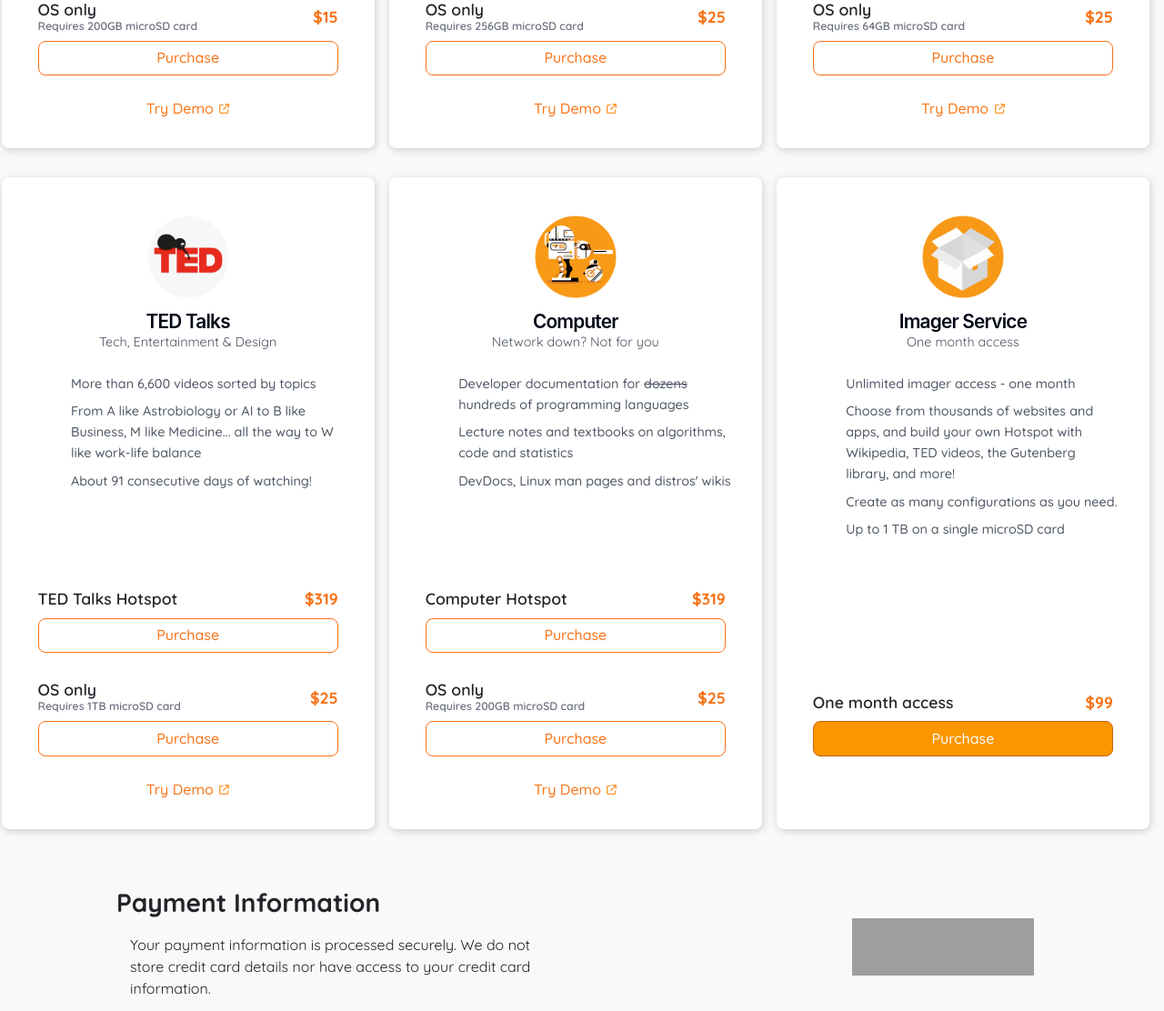
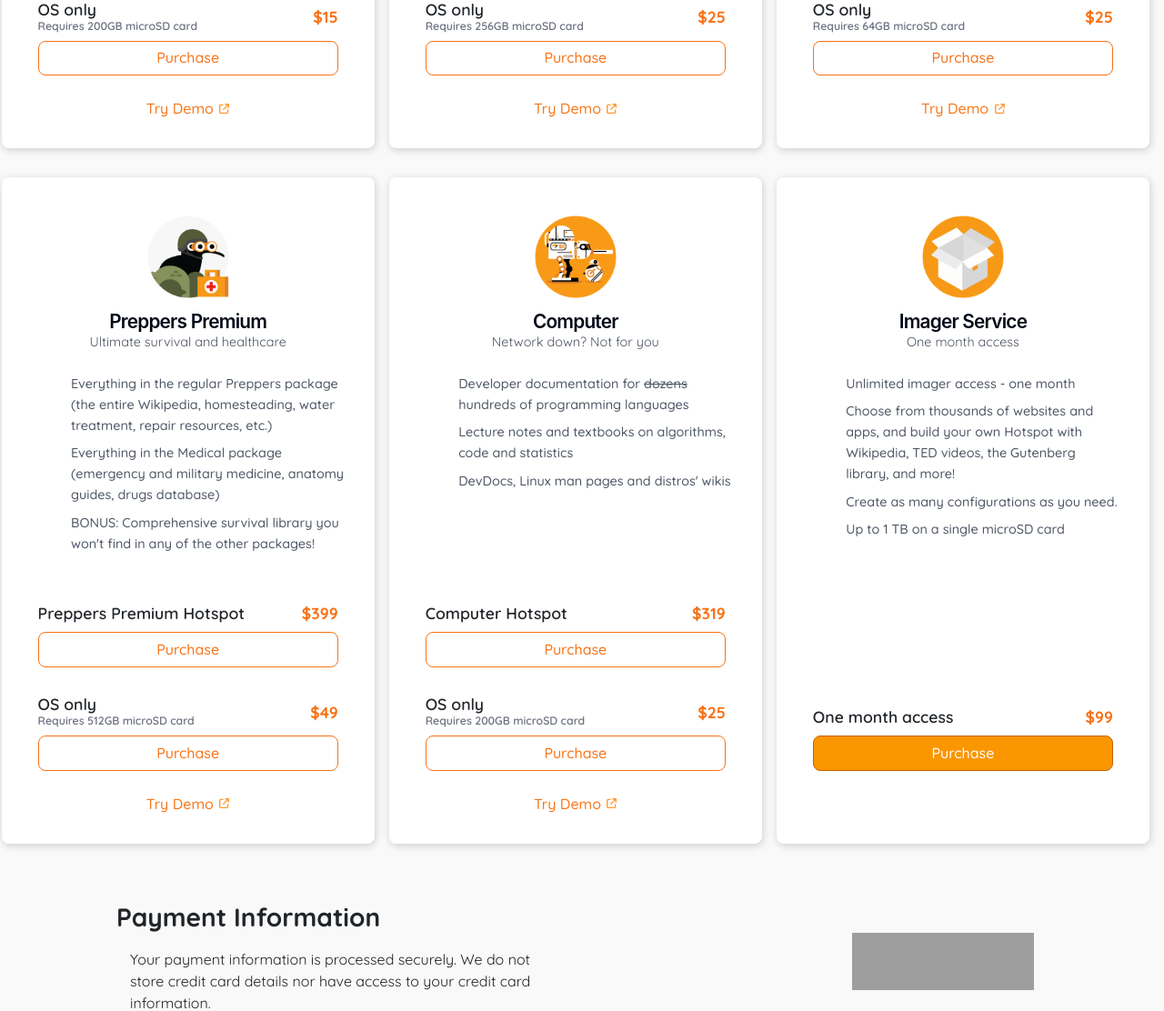
Before and after one commit to offspot/imager-service, a Flask app: page /shop/stripe/widget/ in a window 1280 px wide. Shown: the part 1077-2189 px from the top of the page at 91% size. Run offline with Flask 2, Linux system fonts and the light colour scheme; parts of the project's set-up code (start-up, migrations or seed data) failed here and were passed over; some libraries are stand-ins or nearby versions; grey boxes are pictures that could not be loaded.

Commit message:
fixup! Replaced TED package with Preppers Premium one

```diff
--- a/scheduler/src/templates/stripe/shop.html
+++ b/scheduler/src/templates/stripe/shop.html
@@ -742,15 +742,15 @@ window.onresize = onframeresize;
 
         <div class="offer">
           <header>
-            <img src="https://imager.kiwix.org/static/img/stripe/HW/ted-512.png" />
-            <h2>TED Talks</h2>
-            <p>Tech, Entertainment & Design</p>
+            <img src="https://imager.kiwix.org/static/img/stripe/HW/premium-preppers-512.png" />
+            <h2>Preppers Premium</h2>
+            <p>Ultimate survival and healthcare</p>
           </header>
           <section class="description">
             <ul>
-              <li>More than 6,600 videos sorted by topics</li>
-              <li>From A like Astrobiology or AI to B like Business, M like Medicine... all the way to W like work-life balance</li>
-              <li>About 91 consecutive days of watching!</li>
+              <li>Everything in the regular Preppers package (the entire Wikipedia, homesteading, water treatment, repair resources, etc.)</li>
+              <li>Everything in the Medical package (emergency and military medicine, anatomy guides, drugs database)</li>
+              <li>BONUS: Comprehensive survival library you won't find in any of the other packages!</li>
             </ul>
           </section>
           <div class="actions-block">
@@ -758,11 +758,11 @@ window.onresize = onframeresize;
               <p>Purchase options</p>
               <div class="purchase-option">
                 <div class="text">
-                  <label>TED Talks Hotspot<span class="amount">$319</span></label>
+                  <label>Preppers Premium Hotspot<span class="amount">$399</span></label>
                 </div>
                 <div class="purchase-button">
                   <form class="button-holder">
-                    <input type="hidden" name="product" value="ted-h1">
+                    <input type="hidden" name="product" value="premium-preppers-h1">
                     <button class="btn">Purchase</button>
                     <div class="btn loader"><i class="spinner-border spinner-border-xl" role="status"></i></div>
                   </form>
@@ -771,11 +771,11 @@ window.onresize = onframeresize;
               <hr />
               <div class="purchase-option os-only">
                 <div class="text">
-                  <label>OS only<br /><span class="size">Requires 1TB microSD card</span><span class="amount">$25</span></label>
+                  <label>OS only<br /><span class="size">Requires 512GB microSD card</span><span class="amount">$49</span></label>
                 </div>
                 <div class="purchase-button">
                   <form class="button-holder">
-                    <input type="hidden" name="product" value="ted">
+                    <input type="hidden" name="product" value="premium-preppers">
                     <button class="btn">Purchase</button>
                     <div class="btn loader"><i class="spinner-border spinner-border-xl" role="status"></i></div>
                   </form>
@@ -783,7 +783,7 @@ window.onresize = onframeresize;
               </div>
             </section>
             <p class="demo-link">
-              <a class="external" href="https://ted.demo.hotspot.kiwix.org/" target="_blank">Try Demo</a>
+              <a class="external" href="https://premium-preppers.demo.hotspot.kiwix.org/" target="_blank">Try Demo</a>
             </p>
           </div>
         </div>
@@ -896,6 +896,8 @@ var matomoGoals = {
   'ted': 9,
   'computers': 10,
   'access-1m': 11,
+  'premium-preppers-h1': 12,
+  'premium-preppers': 13,
 }
 // matches polyfill
 this.Element && function(ElementPrototype) {
```
